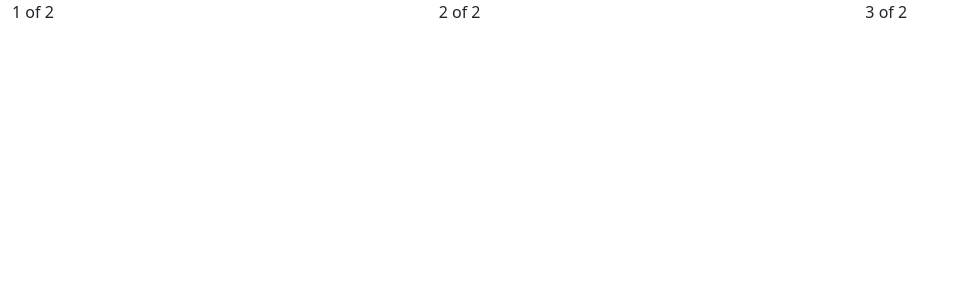
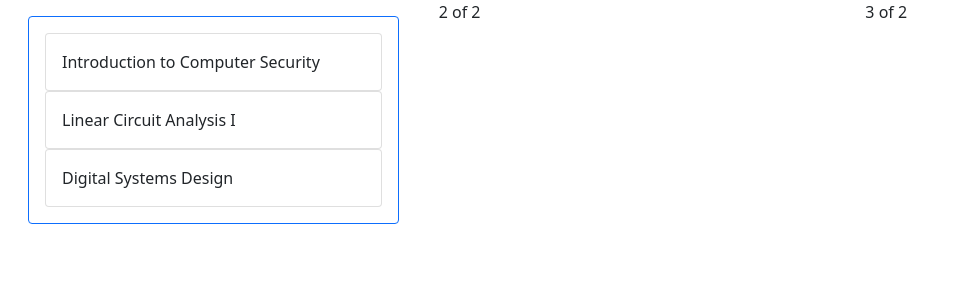
Before and after one commit to jadham2/MakeMyDegree, a React (Create React App) app in the folder frontend/: page / in a window 1280 px wide. Shown: the top 300 px of the page, without its empty margins (0-955 px from the left). Built offline with nearby package versions, Linux system fonts and the light colour scheme.

Commit message:
Added intro Drag and Drop support.
minor changes

```diff
--- a/frontend/package.json
+++ b/frontend/package.json
@@ -8,6 +8,7 @@
     "@testing-library/user-event": "^13.5.0",
     "bootstrap": "^5.1.3",
     "react": "^17.0.2",
+    "react-beautiful-dnd": "^13.1.0",
     "react-bootstrap": "^2.1.2",
     "react-dom": "^17.0.2",
     "react-scripts": "5.0.0",
--- a/frontend/public/index.html
+++ b/frontend/public/index.html
@@ -24,20 +24,10 @@
       work correctly both with client-side routing and a non-root public URL.
       Learn how to configure a non-root public URL by running `npm run build`.
     -->
-    <title>React App</title>
+    <title>MakeMyDegree</title>
   </head>
   <body>
     <noscript>You need to enable JavaScript to run this app.</noscript>
     <div id="root"></div>
-    <!--
-      This HTML file is a template.
-      If you open it directly in the browser, you will see an empty page.
-
-      You can add webfonts, meta tags, or analytics to this file.
-      The build step will place the bundled scripts into the <body> tag.
-
-      To begin the development, run `npm start` or `yarn start`.
-      To create a production bundle, use `npm run build` or `yarn build`.
-    -->
   </body>
 </html>
--- a/frontend/src/App.js
+++ b/frontend/src/App.js
@@ -1,11 +1,66 @@
-import { Container, Row, Col } from 'react-bootstrap';
+import { Container, Row, Col, Card } from 'react-bootstrap';
+import { DragDropContext, Droppable, Draggable } from 'react-beautiful-dnd';
+
+const courses = [
+  {
+    id: 'ECE40400',
+    name: 'Introduction to Computer Security',
+  },
+  {
+    id: 'ECE20001',
+    name: 'Linear Circuit Analysis I'
+  },
+  {
+    id: 'ECE27000',
+    name: 'Digital Systems Design'
+  }
+]
+
+
+function ClassList() {
+  return (
+    <Droppable droppableId="courseList">
+      {(provided) => (
+        <Card border="primary" className="m-3" {...provided.droppableProps} ref={provided.innerRef}>
+          <Card.Body>
+            {courses.map(({id, name}, index) => (
+              <CourseCard key={id} id={id} name={name} index={index} />
+            ))}
+          </Card.Body>
+          {provided.placeholder}
+        </Card>
+      )}
+    </Droppable>
+  );
+}
+
+function CourseCard(props) {
+  const {
+    id,
+    index,
+    name
+    } = props;
+
+  return (
+    <Draggable key={id} draggableId={id} index={index}>
+      {(provided) => (
+        <Card ref={provided.innerRef} {...provided.draggableProps} {...provided.dragHandleProps}>
+          <Card.Body>
+            {name}
+          </Card.Body>
+        </Card>
+      )}
+    </Draggable>
+  );
+}
 
 function App() {
   return (
     <Container fluid>
       <Row>
+        <DragDropContext>
         <Col>
-          1 of 2
+          <ClassList />
         </Col>
         <Col>
           2 of 2
@@ -13,6 +68,7 @@ function App() {
         <Col>
           3 of 2
         </Col>
+        </DragDropContext>
       </Row>
     </Container>
   );
```
Also changed, not shown: 1 other file (tests, documents, lock files or other folders).
